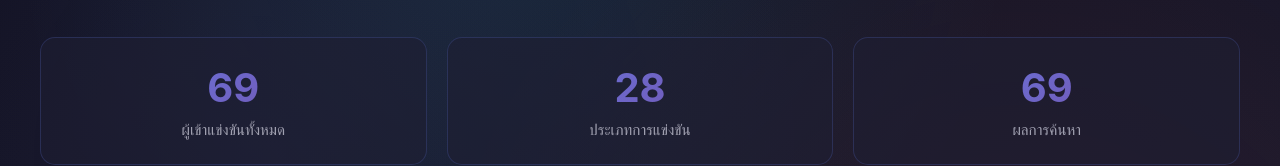
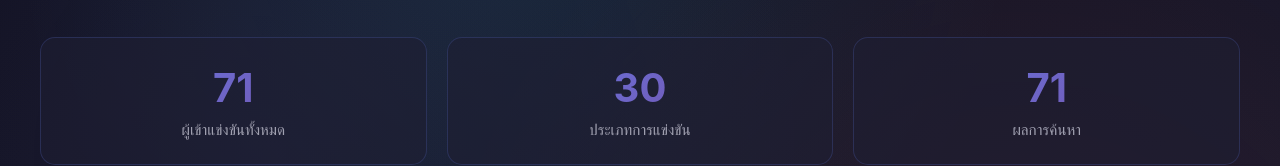
Before and after one commit to jimmyneuton17499/Bluesport.github.io, a plain HTML site: page index.html in a window 1280 px wide. Shown: the part 245-411 px from the top of the page. Drawn offline with Linux system fonts and the light colour scheme.

Commit message:
Update index.html

```diff
--- a/index.html
+++ b/index.html
@@ -209,8 +209,10 @@ const contestantsData = [
   { "id": 66, "name": "อธินา", "category": "บาสเกตบอล ทีมหญิง" },
   { "id": 67, "name": "สุรวุธ", "category": "แบดมินตัน ชายคู่" },
   { "id": 68, "name": "ชวกร คำเเสง", "category": "วอลเลย์บอล" },
-  { "id": 69, "name": "นาย.รณภูมิ สีเเก้ว", "category": "ฟุตซอล ชาย" }
-];
+  { "id": 69, "name": "นาย.รณภูมิ สีเเก้ว", "category": "ฟุตซอล ชาย" },
+  { "id": 70, "name": "ดลภัคร สุขสมจิตร", "category": "efootball ชายเดี่ยว" },
+  { "id": 71, "name": "อรรถพล", "category": "efootball ทีม" }
+]
 
 // ใช้ข้อมูลจาก API
 const contestants = contestantsData;
```
